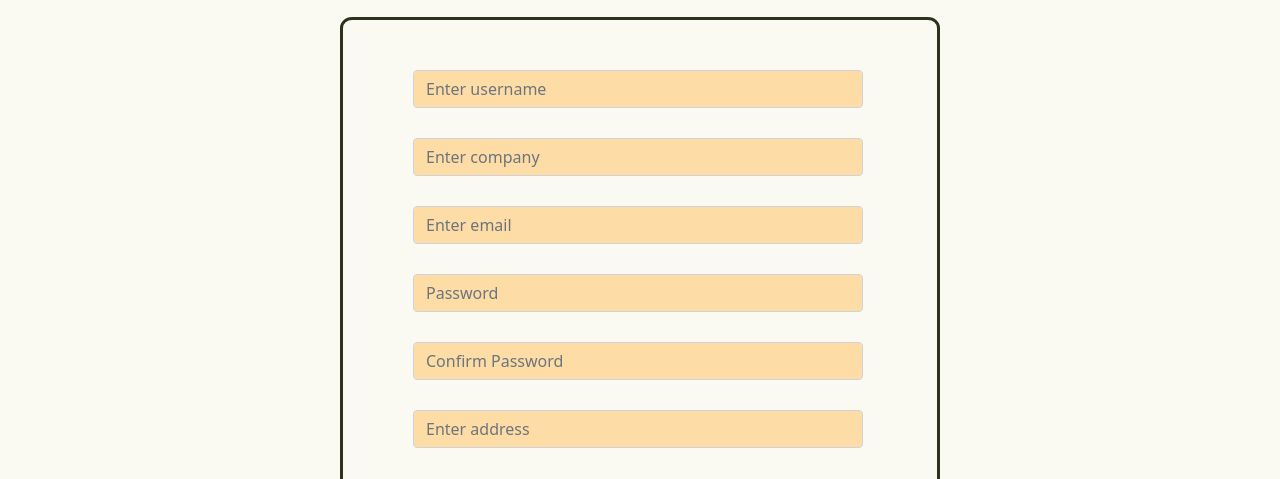
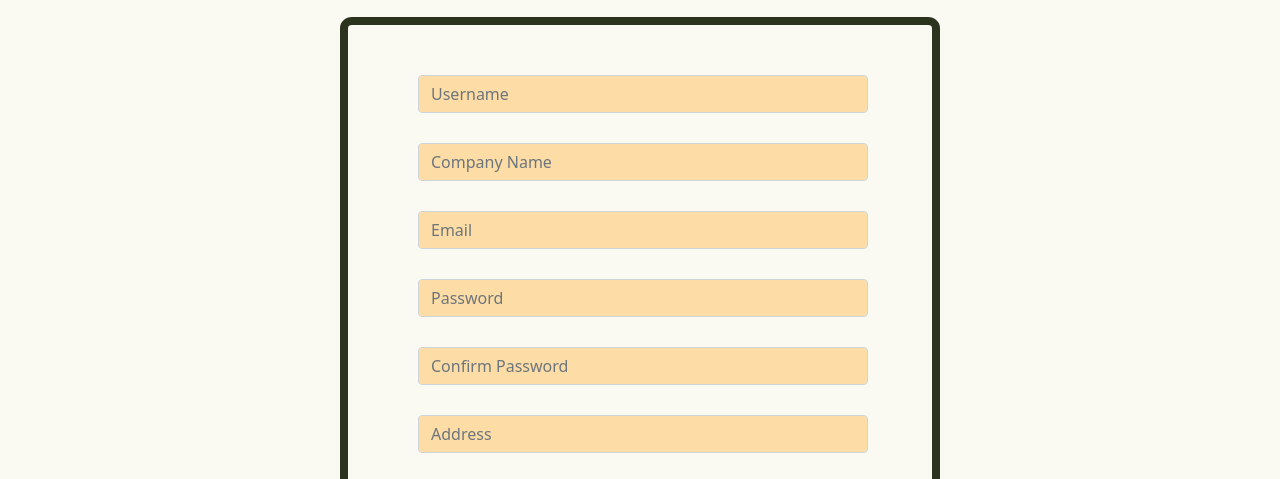
Before and after one commit to robisonJohn/Community-Table, a React (Create React App) app in the folder client/: page /sign-up in a window 1280 px wide. Shown: the part 321-800 px from the top of the page. Built offline with nearby package versions, Linux system fonts and the light colour scheme.

Commit message:
adjusted border width

```diff
--- a/client/src/screens/Login/Login.css
+++ b/client/src/screens/Login/Login.css
@@ -14,7 +14,7 @@ body {
 
 #login-form {
   margin-top: 100px;
-  border: 3px solid #2b331f;
+  border: 8px solid #2b331f;
   border-radius: 2%;
   padding: 20px;
   width: 500px;
--- a/client/src/screens/SignUp/SignUp.css
+++ b/client/src/screens/SignUp/SignUp.css
@@ -5,7 +5,7 @@
 }
 
 .signup-form {
-  border: 3px solid #2b331f;
+  border: 8px solid #2b331f;
   border-radius: 2%;
   width: 600px;
   padding: 20px;
--- a/client/src/screens/SignUp/SignUp.jsx
+++ b/client/src/screens/SignUp/SignUp.jsx
@@ -74,7 +74,7 @@ return (
               type='text'
               name='username'
               value={username}
-              placeholder='Enter username'
+              placeholder='Username'
               onChange={handleChange}
               className="sign-input"
 
@@ -87,7 +87,7 @@ return (
               type='text'
               name='company'
               value={company}
-              placeholder='Enter company'
+              placeholder='Company Name'
               onChange={handleChange}
               className="sign-input"
 
@@ -100,7 +100,7 @@ return (
               type='email'
               name='email'
               value={email}
-              placeholder='Enter email'
+              placeholder='Email'
               onChange={handleChange}
               className="sign-input"
 
@@ -138,7 +138,7 @@ return (
               type='text'
               name='address'
               value={address}
-              placeholder='Enter address'
+              placeholder='Address'
               onChange={handleChange}
               className="sign-input"
             />
```
